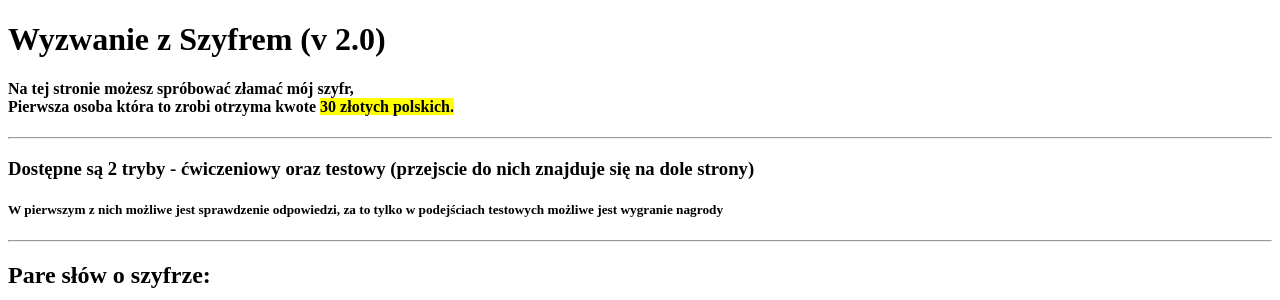
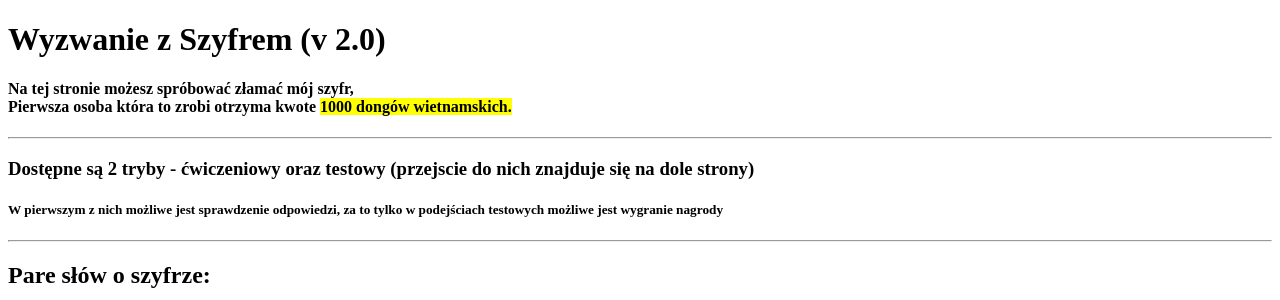
Before and after one commit to Leonard-2012/Strona_z_Szyfrem, a Flask app: page / in a window 1280 px wide. Shown: the top 300 px of the page. Run offline with Flask 3, Linux system fonts and the light colour scheme.

Commit message:
deszyfracja i poprawki

```diff
--- a/templates/index.html
+++ b/templates/index.html
@@ -10,7 +10,7 @@
 </head>
 <body>
     <h1>Wyzwanie z Szyfrem (v 2.0)</h1>
-    <h4>Na tej stronie możesz spróbować złamać mój szyfr,<br>Pierwsza osoba która to zrobi otrzyma kwote <b><mark>30 złotych polskich.</mark></b></h4>
+    <h4>Na tej stronie możesz spróbować złamać mój szyfr,<br>Pierwsza osoba która to zrobi otrzyma kwote <b><mark>1000 dongów wietnamskich.</mark></b></h4>
     <hr>
     <h3>Dostępne są 2 tryby - ćwiczeniowy oraz testowy (przejscie do nich znajduje się na dole strony)</h3>
     <h5>W pierwszym z nich możliwe jest sprawdzenie odpowiedzi, za to tylko w podejściach testowych możliwe jest wygranie nagrody</h5>
```
